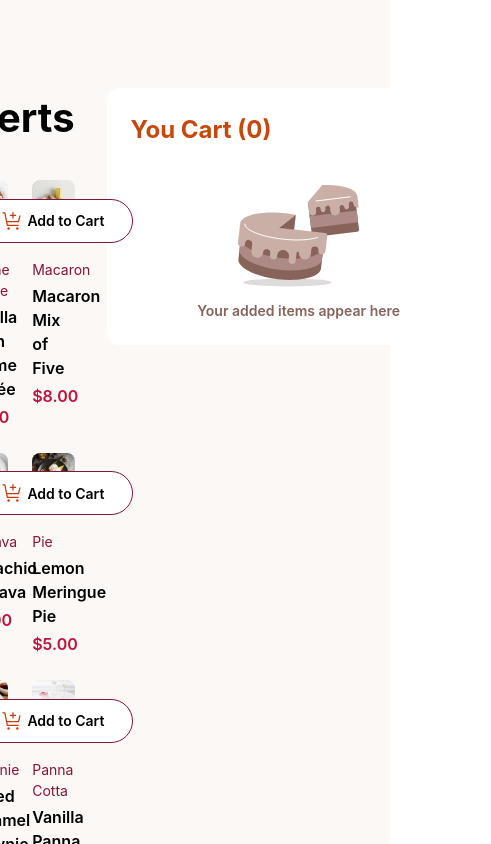
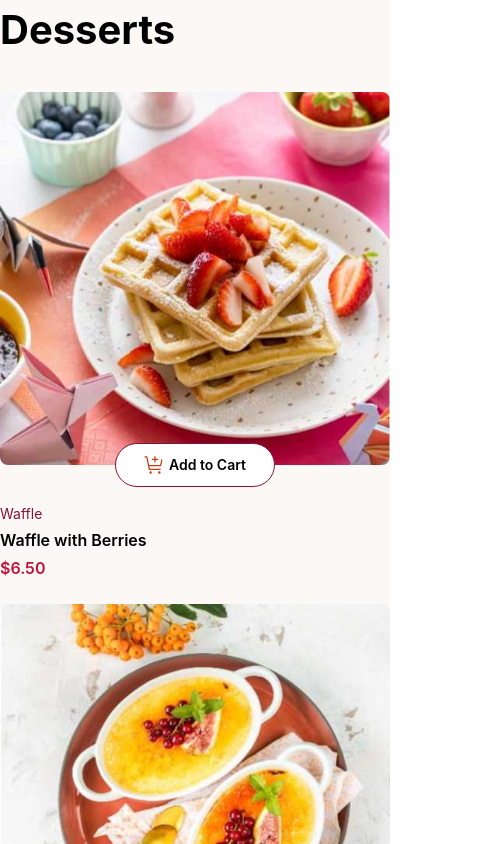
Before and after one commit to LukeT2340/ProductListWithCart, a React (Create React App) app: page / in a window 390 px wide. Shown: the top 844 px of the page, 491 px wide, since content can reach past the window. Built offline with nearby package versions, Linux system fonts and the light colour scheme.

Commit message:
Added certain degree of responsiveness

```diff
--- a/src/App.tsx
+++ b/src/App.tsx
@@ -8,13 +8,9 @@ function App() {
   const [products, setProducts] = useState(productsList);
 
   return (
-    <div className="flex flex-row justify-center bg-lightCream p-[88px] gap-[32px]">
-      <div className='flex flex-col w-[800px]'>
-        <ProductsDisplay products={products} setProducts={setProducts} />
-      </div>
-      <div className='w-[384px]'>
-        <Cart products={products} setProducts={setProducts} />
-      </div>
+    <div className="flex lg:flex-row flex-col items-center lg:items-start justify-center bg-lightCream lg:p-[88px] gap-[32px] md:p-[40px] lg:p-[88px]">
+      <ProductsDisplay products={products} setProducts={setProducts} />
+      <Cart products={products} setProducts={setProducts} />
     </div>
   )
 }
--- a/src/components/Cart.tsx
+++ b/src/components/Cart.tsx
@@ -13,7 +13,7 @@ const Cart: React.FC<CartProps>= ({ products, setProducts }) => {
     }, 0)
 
     return (
-        <div className="flex flex-col font-RedHat bg-white w-[384px] rounded-[12px] text-left p-[24px] gap-[24px]">
+        <div className="flex flex-col font-RedHat bg-white rounded-[12px] text-left p-[24px] gap-[24px] w-full lg:w-[384px]">
             <h1 className="text-[24px] font-bold text-customRed">You Cart ({totalItems})</h1>
             {totalItems > 0 ? (
                 <>
@@ -36,7 +36,7 @@ const Cart: React.FC<CartProps>= ({ products, setProducts }) => {
                 </>
             ) : (
                 <div className="flex flex-col items-center">
-                    <img src="/assets/images/illustration-empty-cart.svg" />
+                    <img src="/assets/images/illustration-empty-cart.svg" alt="empty cart illustration" />
                     <p className="text-[14px] text-lightBrown font-semibold">Your added items appear here</p>
                 </div>
             )}
--- a/src/components/ProductsDisplay.tsx
+++ b/src/components/ProductsDisplay.tsx
@@ -8,14 +8,14 @@ const ProductsDisplay: React.FC<ProductDisplayProps> = ({ products, setProducts}
     }
 
     return (
-      <>
+      <div className='flex flex-col lg:w-[800px]'>
         <h1 className='text-[40px] font-RedHat font-bold mb-[32px]'>Desserts</h1>
-        <div className='grid grid-cols-3 gap-[24px]'>
+        <div className='grid md:grid-cols-3 grid-col-1 gap-[24px]'>
           {products.map((product)=>(
             <ProductPreview key={product.longTitle} product={product} isSelected={isProductSelected(product.longTitle)} setProducts={setProducts}/>
           ))}
         </div>
-      </>
+      </div>
     )
   }
 
```
